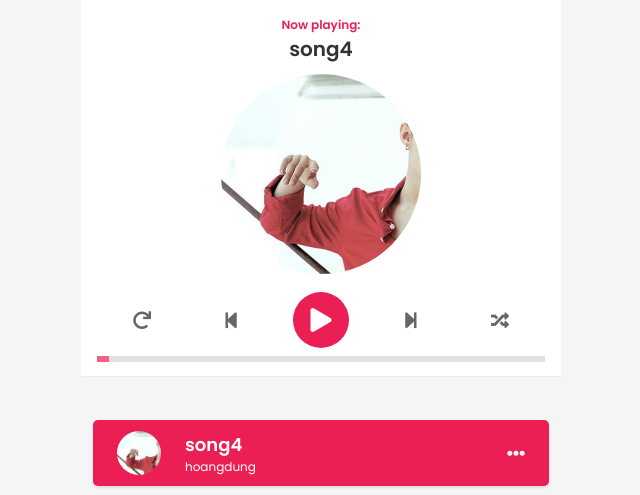
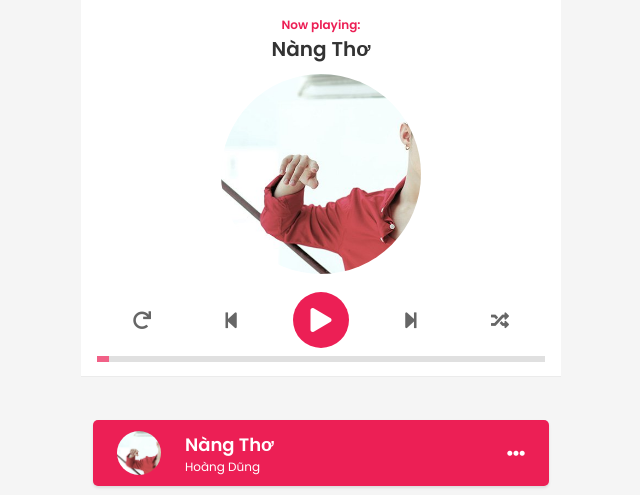
Before and after one commit to DuongXuanThang/MusicPlayer, a plain HTML site: page index.html in a window 1280 px wide. Shown: the top 495 px of the page, without its empty margins (319-959 px from the left). Drawn offline with Linux system fonts and the light colour scheme.

Commit message:
Update index.html

```diff
--- a/index.html
+++ b/index.html
@@ -96,8 +96,8 @@
             isRepeat: false,
             songs: [
                 {
-                    name: 'song4',
-                    singer: 'hoangdung',
+                    name: 'Nàng Thơ',
+                    singer: 'Hoàng Dũng',
                     path: './asset/music/song4.mp3',
                     image: './asset/img/song4.jpg'
 
```
